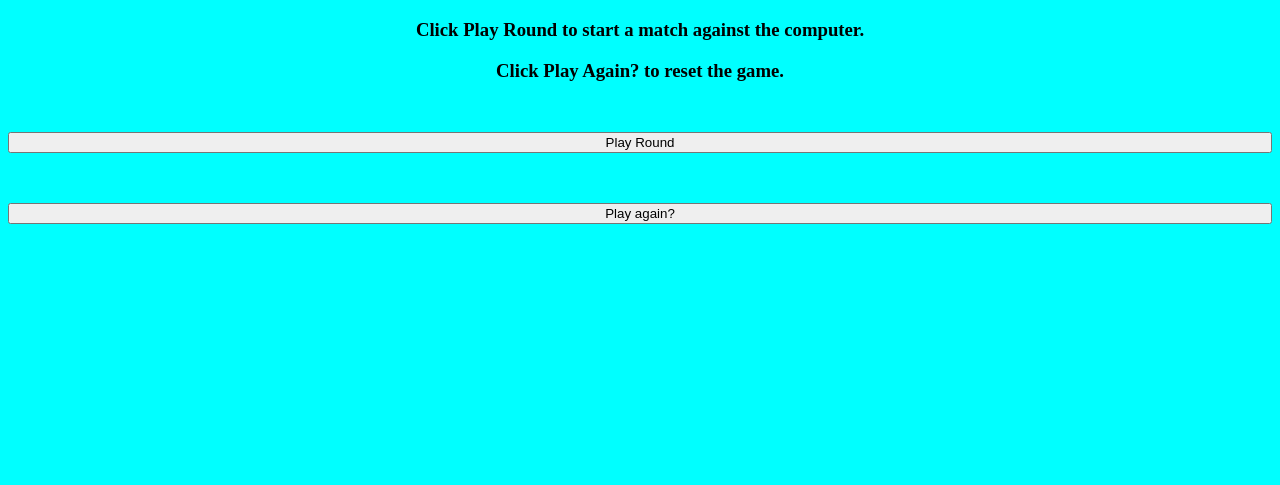
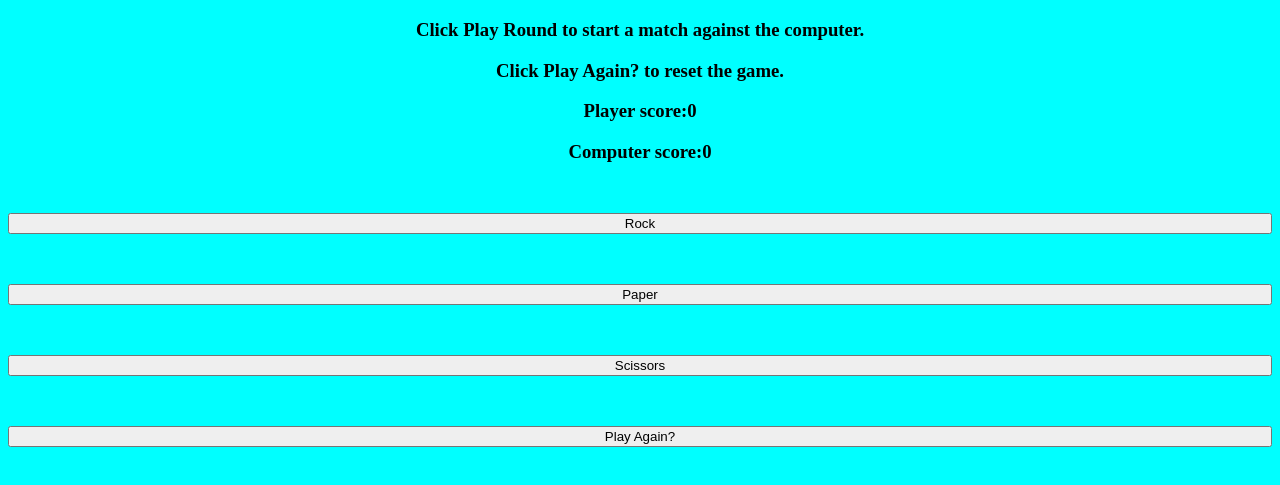
Before and after one commit to Sooner359/Rock-Paper-Scissors, a plain HTML site: page index.html in a window 1280 px wide. Shown: the part 61-546 px from the top of the page. Drawn offline with Linux system fonts and the light colour scheme.

Commit message:
Replace Play Round button
Replaced Play Round button with choice buttons.  Added scoreboard and results without alert pop-up.

```diff
--- a/index.html
+++ b/index.html
@@ -10,9 +10,14 @@
     <h1>Welcome to Rock, Paper, Scissors</h1>
     <h3>Click Play Round to start a match against the computer.</h3>
     <h3>Click Play Again? to reset the game.</h3>
+    <h3>Player score:<span id="Player_Score">0</span></h3>
+    <h3>Computer score:<span id="Computer_Score"> 0</span></h3>
+    <h2 id="result"></h2>
     <script src="rps.js"></script>
-    <button onclick="game()">Play Round</button>
-    <button onclick="window.location.reload()">Play again?</button>
+    <button id="rock" onclick="chooseRock()">Rock</button>
+    <button id="paper" onclick="choosePaper()">Paper</button>
+    <button id="scissors" onclick="chooseScissors()">Scissors</button>
+    <button id="play-again" onclick="window.location.reload()">Play Again?</button>
 
 </body>
 </html>
```
